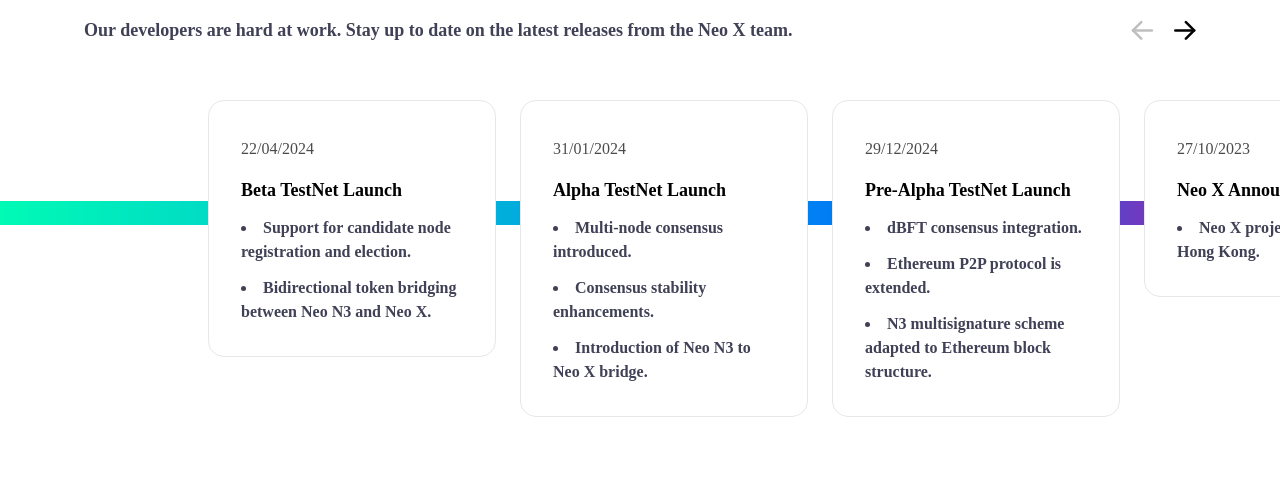
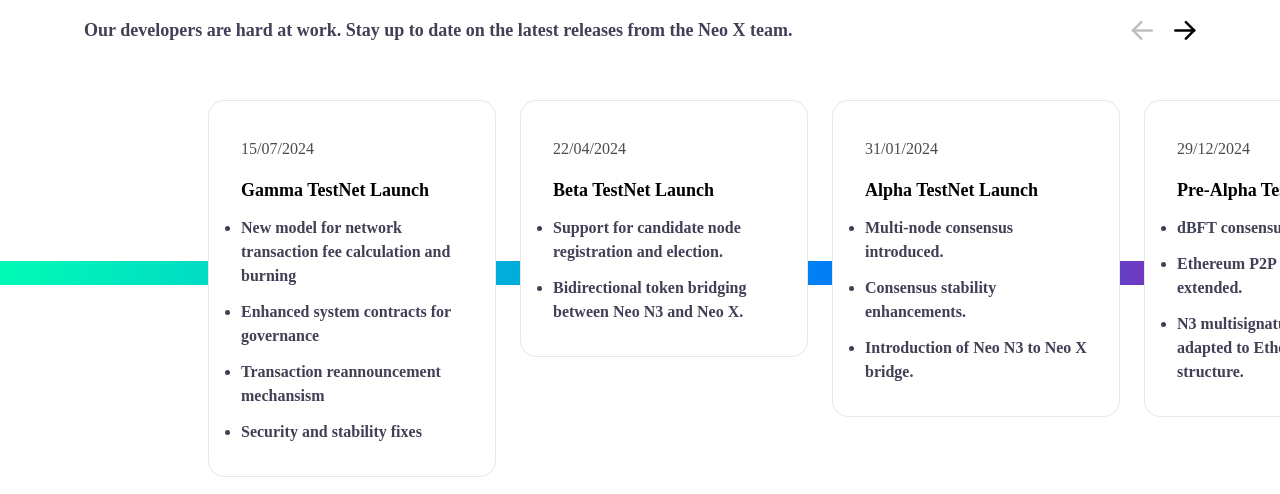
Before and after one commit to neo-ngd/NeoX-homepage, a Next.js app: page / in a window 1280 px wide. Shown: the part 3920-4414 px from the top of the page. Built offline with nearby package versions, Linux system fonts and the light colour scheme; a web font is replaced by a local one.

Commit message:
add progress

```diff
--- a/src/app/components/Releases.js
+++ b/src/app/components/Releases.js
@@ -2,6 +2,17 @@
 import React from "react"
 export default function Releases() {
     const releases = [
+        {
+            "date": "15/07/2024",
+            "title": "Gamma TestNet Launch",
+            "url": "https://medium.com/neo-smart-economy/neo-launches-the-neo-x-beta-testnet-0b861b3dd366",
+            "logs": [
+                "New model for network transaction fee calculation and burning",
+                "Enhanced system contracts for governance",
+                "Transaction reannouncement mechansism",
+                "Security and stability fixes",
+            ]
+        },
         {
             "date": "22/04/2024",
             "title": "Beta TestNet Launch",
@@ -66,11 +77,11 @@
         }
         carousel.addEventListener('scroll', updateButtons);
 
-        leftButton.addEventListener('click', function(){
+        leftButton.addEventListener('click', function () {
             carousel.scrollBy({ top: 0, left: -288, behavior: 'smooth' })  //w-72 = 288
         })
 
-        rightButton.addEventListener('click', function(){
+        rightButton.addEventListener('click', function () {
             carousel.scrollBy({ top: 0, left: 288, behavior: 'smooth' })  //w-72 = 288
         })
     }, [])
@@ -117,7 +128,7 @@
 
                     {
                         releases.map((r, index) => (
-                            <a  href={r.url} target="_blank" key={` release-${index}`} className="snap-center w-full min-w-72  border rounded-2xl bg-white p-8 flex flex-col gap-3 group hover:shadow-lg transition ease-in-out duration-300 hover:cursor-pointer">
+                            <a href={r.url} target="_blank" key={` release-${index}`} className="snap-center w-full min-w-72  border rounded-2xl bg-white p-8 flex flex-col gap-3 group hover:shadow-lg transition ease-in-out duration-300 hover:cursor-pointer">
                                 <div className="flex items-center">
                                     <p className="opacity-70">{r.date}</p>
                                     <button className="ml-auto opacity-0 group-hover:opacity-100 transition ease-in-out duration-300 hover:cursor-pointer">
@@ -135,7 +146,7 @@
                                 <p className="font-semibold lg:text-lg hover:underline">
                                     {r.title}
                                 </p>
-                                <ul className="list-disc list-inside text-[#404056] space-y-3">
+                                <ul className="list-disc list-outside text-[#404056] space-y-3">
                                     {
                                         r.logs.map((log, logIndex) => (
                                             <li className="font-medium" key={`release-${index}-log-${logIndex}`}>{log}</li>
```
